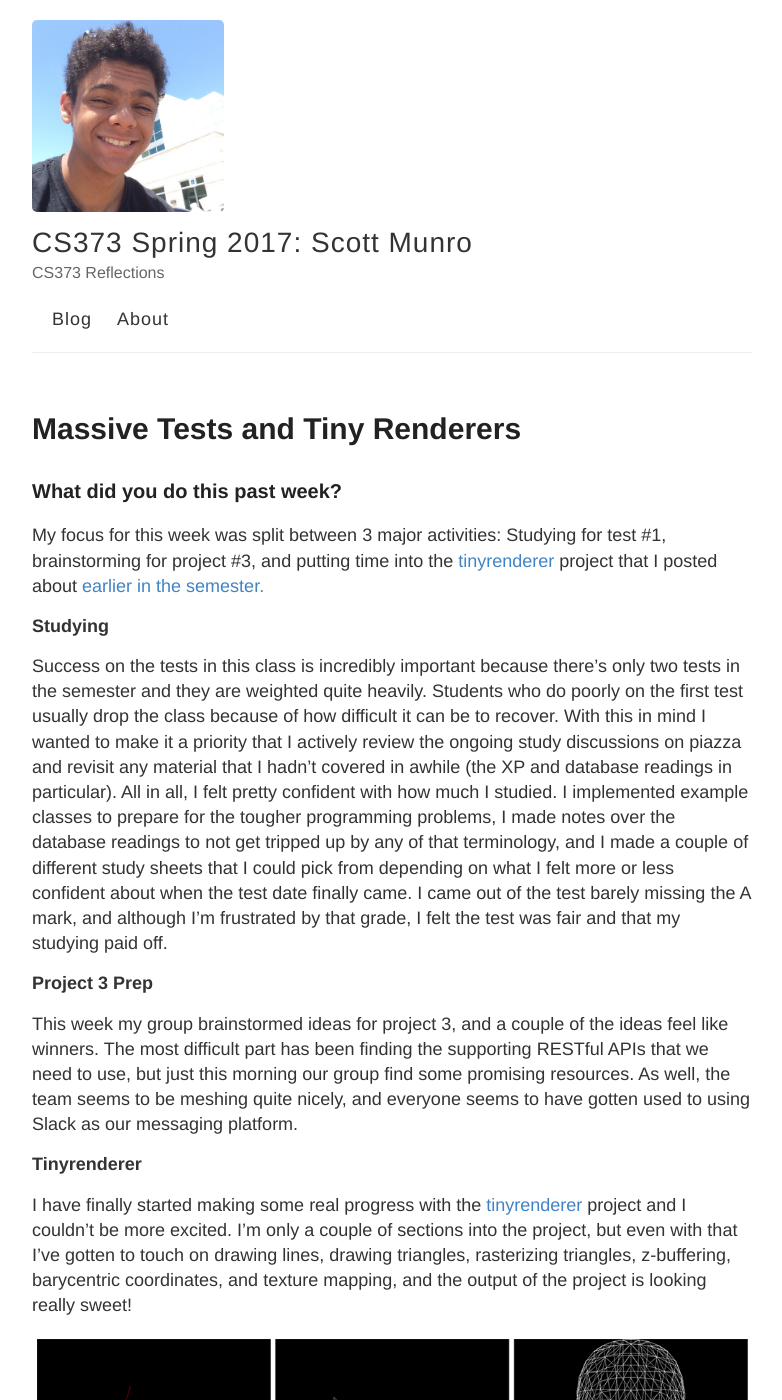
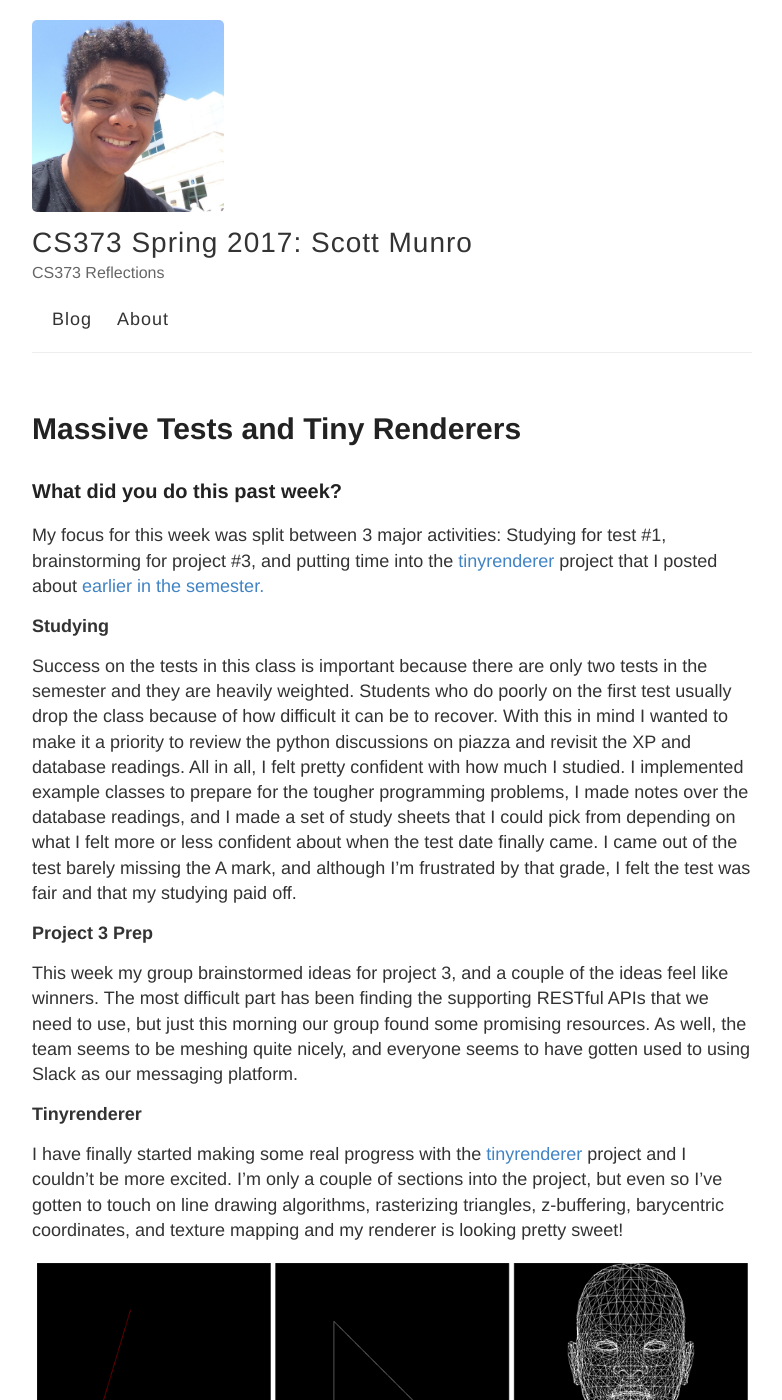
Before and after one commit to scottnm/SWE-Blog, a Jekyll site: the page built from _posts/2017-03-03-Massive-Tests-and-Tiny-Renderers.md, in a window 1280 px wide and 1400 px high. Shown: the whole window, without its empty margins (248-1030 px from the left). Built offline with Jekyll 4.4.1, drawn with Linux system fonts in a browser that asks for light colours.

Commit message:
final pass on blog

```diff
--- a/_posts/2017-03-03-Massive-Tests-and-Tiny-Renderers.md
+++ b/_posts/2017-03-03-Massive-Tests-and-Tiny-Renderers.md
@@ -13,16 +13,16 @@ project that I posted about
 
 **Studying**
 
-Success on the tests in this class is incredibly important because there's only
-two tests in the semester and they are weighted quite heavily. Students who do
+Success on the tests in this class is important because there are only
+two tests in the semester and they are heavily weighted. Students who do
 poorly on the first test usually drop the class because of how difficult it can
-be to recover. With this in mind I wanted to make it a priority that I actively
-review the ongoing study discussions on piazza and revisit any material that I
-hadn't covered in awhile (the XP and database readings in particular). All in
+be to recover. With this in mind I wanted to make it a priority to
+review the python discussions on piazza and revisit
+the XP and database readings. All in
 all, I felt pretty confident with how much I studied. I implemented example
 classes to prepare for the tougher programming problems, I made notes over the
-database readings to not get tripped up by any of that terminology, and I made
-a couple of different study sheets that I could pick from depending on what I
+database readings, and I made
+a set of study sheets that I could pick from depending on what I
 felt more or less confident about when the test date finally came. I came out
 of the test barely missing the A mark, and although I'm frustrated by that grade,
 I felt the test was fair and that my studying paid off.
@@ -32,7 +32,7 @@ I felt the test was fair and that my studying paid off.
 This week my group brainstormed ideas for project 3,
 and a couple of the ideas feel like winners. The
 most difficult part has been finding the supporting RESTful APIs that we need to
-use, but just this morning our group find some promising resources. As well,
+use, but just this morning our group found some promising resources. As well,
 the team seems to be meshing quite nicely, and everyone seems to have gotten
 used to using Slack as our messaging platform.
 
@@ -40,10 +40,10 @@ used to using Slack as our messaging platform.
 
 I have finally started making some real progress with the
 [tinyrenderer](https://github.com/ssloy/tinyrenderer/wiki) project and I couldn't
-be more excited. I'm only a couple of sections into the project, but even with
-that I've gotten to touch on drawing lines, drawing triangles, rasterizing
-triangles, z-buffering, barycentric coordinates, and texture mapping, and the
-output of the project is looking really sweet!
+be more excited. I'm only a couple of sections into the project, but even so
+I've gotten to touch on line drawing algorithms, rasterizing
+triangles, z-buffering, barycentric coordinates, and texture mapping and my
+renderer is looking pretty sweet!
 
 ![left to right, top to bottom: lines, a triangle, wireframe mesh, bottom half of rasterization, bottom raster on face model, full rasterization, full rasterization on model, z-buffered model with basic shading, texture mapped model](https://scottnm.github.io/SWE-Blog/images/renderer_steps.png)
 
```
